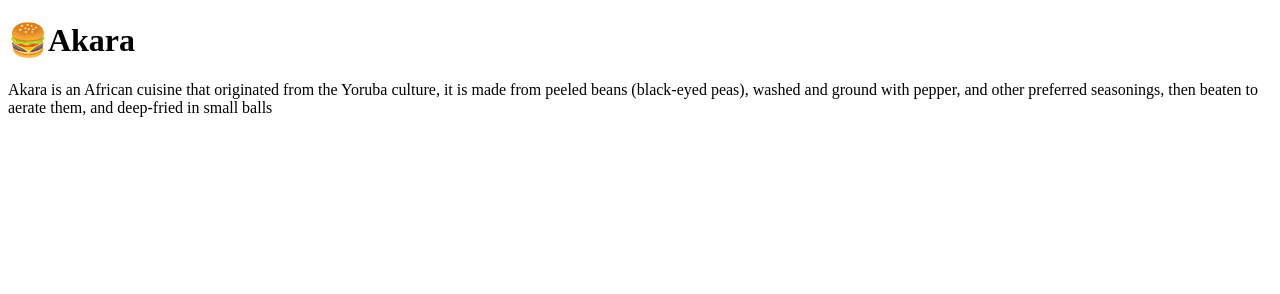
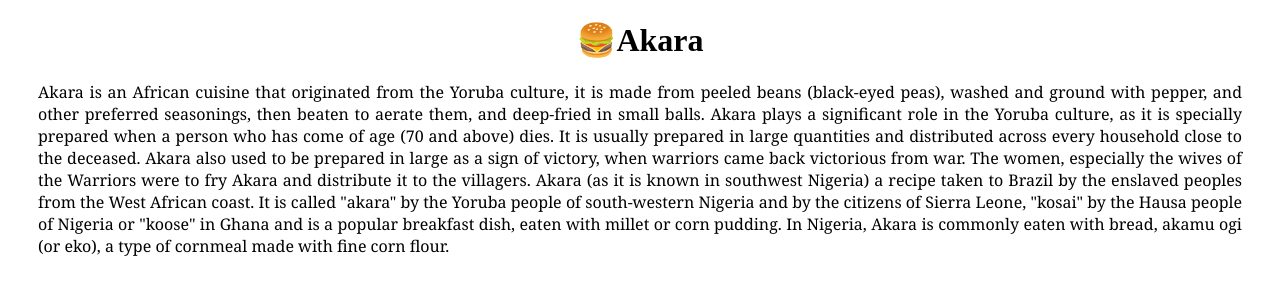
Before and after one commit to Sadebeauty/Akara, a plain HTML site: page index.html in a window 1280 px wide. Drawn offline with Linux system fonts and the light colour scheme.

Commit message:
created css file

```diff
--- a/index.html
+++ b/index.html
@@ -10,6 +10,9 @@
     <meta
       name="viewport"
       content="width=device-width, initial-scale=1.0" />
+    <link
+      rel="stylesheet"
+      href="styles.css" />
     <title>Akara</title>
   </head>
   <body>
@@ -18,7 +21,19 @@
       Akara is an African cuisine that originated from the Yoruba culture, it is
       made from peeled beans (black-eyed peas), washed and ground with pepper,
       and other preferred seasonings, then beaten to aerate them, and deep-fried
-      in small balls
+      in small balls. Akara plays a significant role in the Yoruba culture, as
+      it is specially prepared when a person who has come of age (70 and above)
+      dies. It is usually prepared in large quantities and distributed across
+      every household close to the deceased. Akara also used to be prepared in
+      large as a sign of victory, when warriors came back victorious from war.
+      The women, especially the wives of the Warriors were to fry Akara and
+      distribute it to the villagers. Akara (as it is known in southwest
+      Nigeria) a recipe taken to Brazil by the enslaved peoples from the West
+      African coast. It is called "akara" by the Yoruba people of south-western
+      Nigeria and by the citizens of Sierra Leone, "kosai" by the Hausa people
+      of Nigeria or "koose" in Ghana and is a popular breakfast dish, eaten with
+      millet or corn pudding. In Nigeria, Akara is commonly eaten with bread,
+      akamu ogi (or eko), a type of cornmeal made with fine corn flour.
     </p>
   </body>
 </html>
--- /dev/null
+++ b/styles.css
@@ -0,0 +1,10 @@
+/** @format */
+
+h1 {
+  text-align: center;
+}
+p {
+  text-align: justify;
+  margin: 0 30px;
+  font-family: Georgia, "Times New Roman", Times, serif;
+}
```
